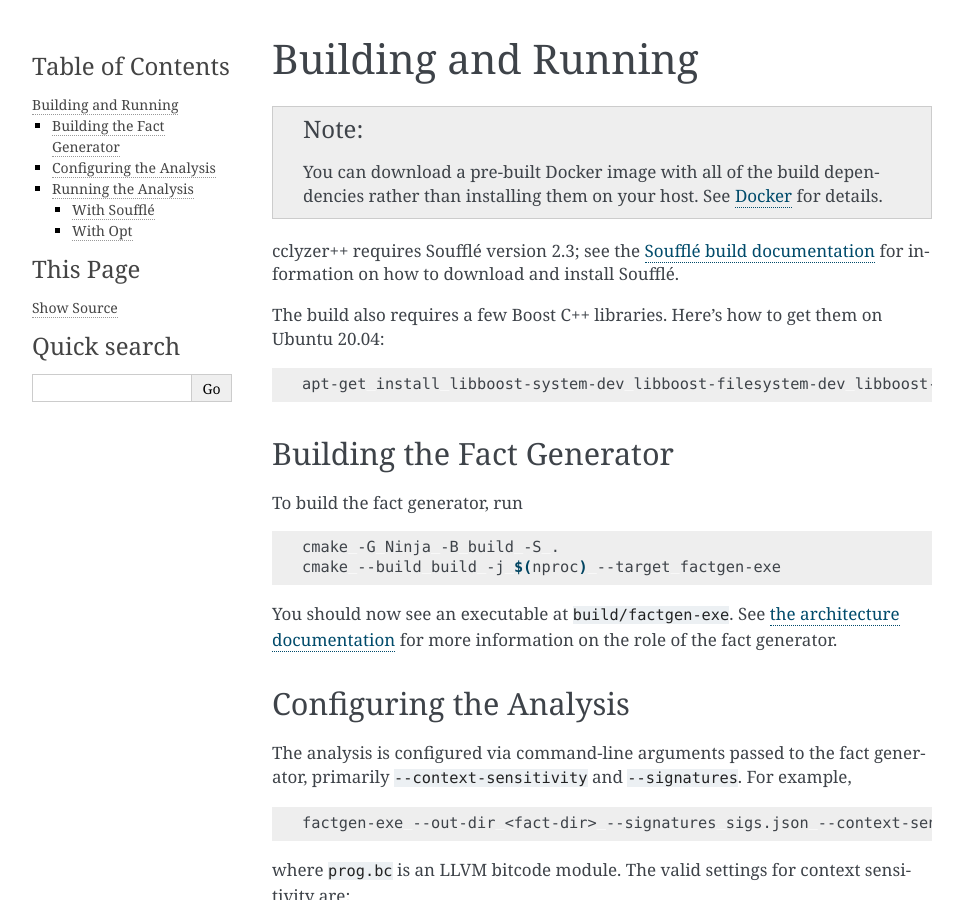
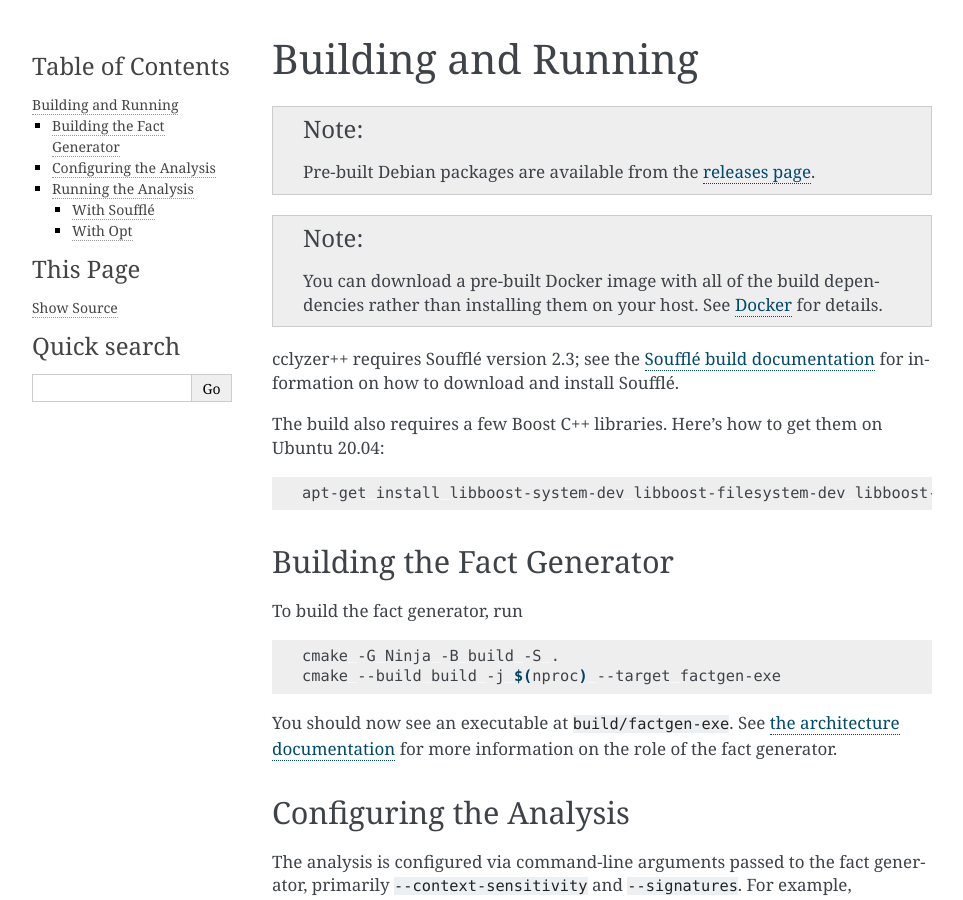
Before and after one commit to GaloisInc/cclyzerpp, a Sphinx documentation site: the page built from doc/build.rst, in a window 1280 px wide and 900 px high. Shown: the whole window, without its empty margins (148-1111 px from the left). Built offline with Sphinx 7.4.7, drawn with Linux system fonts in a browser that asks for light colours.

Commit message:
doc: Mention Debian packages

```diff
--- a/doc/build.rst
+++ b/doc/build.rst
@@ -1,5 +1,9 @@
 Building and Running
 ====================
+
+.. note::
+
+  Pre-built Debian packages are available from the `releases page`_.
 
 .. note::
 
@@ -128,3 +132,4 @@ interface, install LLVM and run
 more options - though many of them are irrelevant.
 
 .. _Soufflé build documentation: https://souffle-lang.github.io/build
+.. _releases page: https://github.com/GaloisInc/cclyzerpp/releases
```
